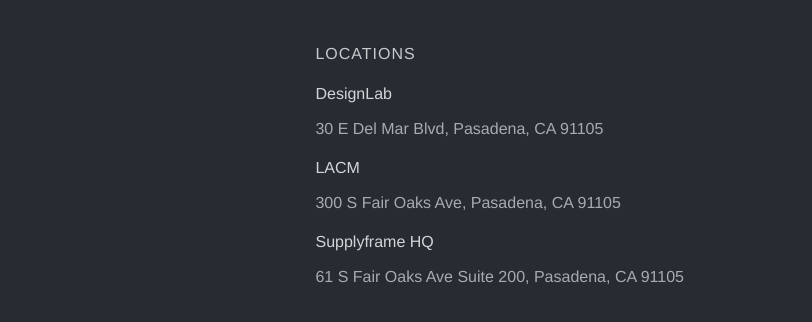
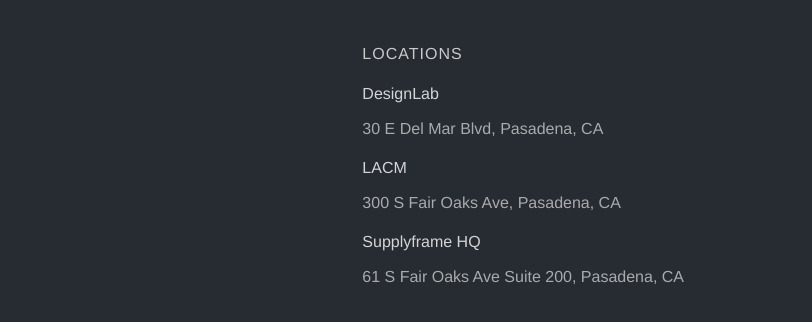
Before and after one commit to alek/supercon2022, a website built with Parcel: page index.html in a window 1280 px wide. Shown: the part 172-494 px from the top of the page, 468-1280 px from the left. Built offline with nearby package versions, Linux system fonts and the light colour scheme.

Commit message:
update footer

```diff
--- a/index.html
+++ b/index.html
@@ -56,11 +56,11 @@
     <div class="locations">
       <h3>locations</h3>
       <h4>DesignLab</h4>
-      <p>30 E Del Mar Blvd, Pasadena, CA 91105</p>
+      <p>30 E Del Mar Blvd, Pasadena, CA</p>
       <h4>LACM</h4>
-      <p>300 S Fair Oaks Ave, Pasadena, CA 91105</p>
+      <p>300 S Fair Oaks Ave, Pasadena, CA</p>
       <h4>Supplyframe HQ</h4>
-      <p>61 S Fair Oaks Ave Suite 200, Pasadena, CA 91105</p>
+      <p>61 S Fair Oaks Ave Suite 200, Pasadena, CA</p>
 
     </div>
   </footer>
```
